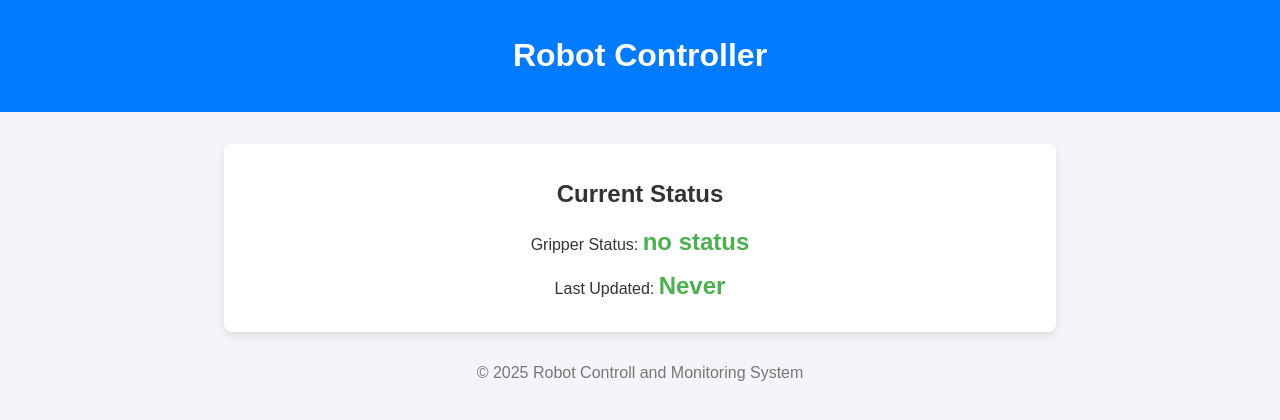
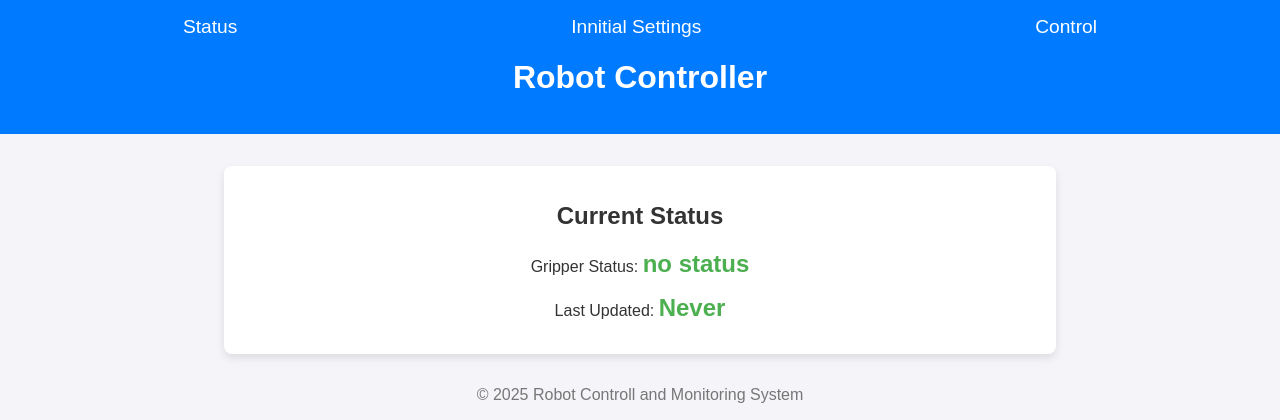
Before and after one commit to akshit-mee/Automated-Sample-Processing, a Flask app: page / in a window 1280 px wide. Shown: the top 420 px of the page. Run offline with Flask 3, Linux system fonts and the light colour scheme.

Commit message:
added buttons to start and srop the robot and a header bar with links to other pages

```diff
--- a/display/display.py
+++ b/display/display.py
@@ -20,12 +20,17 @@ robot_log = {
 }
 
 ## robot actions standarized
-robot_actions = ['Wainting', 'Place Sample in Thermomixer',
+robot_actions = ['Innitial Setting Updated',
+                 'Wainting',
+                 'Place Sample in Thermomixer',
                  'Place Sample in Liquid Nitrogen',
                  'Pick up Sample from Thermomixer',
                  'Pick up Sample from Liquid Nitrogen',
                  'Moving Sample to Thermomixer',
-                 'Moving Sample to Liquid Nitrogen']
+                 'Moving Sample to Liquid Nitrogen'
+                 'Completed'
+                 'Stopped by User'
+                 'Restarted by User']
 
 
 robot_setting = {
@@ -38,6 +43,8 @@ robot_setting = {
                 'update_time': None
                 }
 
+
+robot_control = {"running": False}
 
 @app.route('/')
 def home():
@@ -81,5 +88,19 @@ def update_status():
 def get_status():
     return jsonify(gripper_status), 200
 
+@app.route('/control', methods=['GET', 'POST'])
+def control():
+    return render_template('control.html', robot_control = robot_control)
+
+@app.route('/control_robot', methods=['POST'])
+def control_robot():
+    global robot_control
+    action = request.form.get('action')
+    if action == 'start':
+        robot_control['running'] = True
+    if action == 'stop':
+        robot_control['running'] = False
+    return redirect(url_for('control'))
+
 if __name__ == "__main__":
     app.run(debug = True)
--- a/display/templates/base.html
+++ b/display/templates/base.html
@@ -38,6 +38,19 @@
             flex-direction: column;
             gap: 1rem;
         }
+        header nav {
+            display: flex;
+            justify-content: space-around;
+            align-items: center;
+        }
+        header nav a {
+            color: white;
+            text-decoration: none;
+            font-size: 1.2rem;
+        }
+        header nav a:hover {
+            text-decoration: underline;
+        }
         label {
             font-weight: bold;
         }
@@ -77,6 +90,11 @@
 </head>
 <body>
     <header>
+        <nav>
+            <a href="/">Status</a>
+            <a href="/settings">Innitial Settings</a>
+            <a href="/control" >Control</a>
+        </nav>
         {%if title%}
             <h1>{{ title }} </h1>
         {% else %}
```
Also changed, not shown: display/templates/control.html (added, +18 -0 lines).
